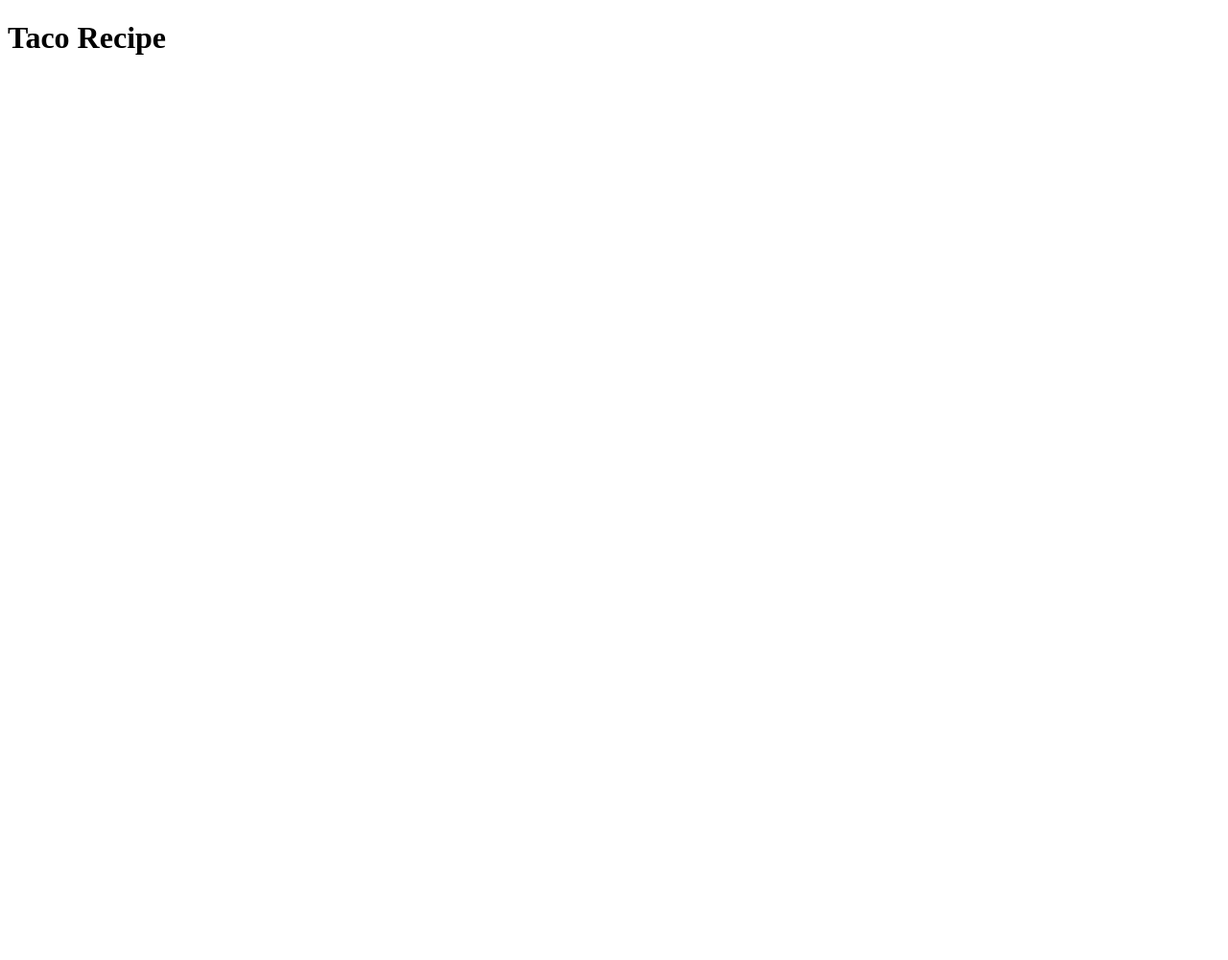
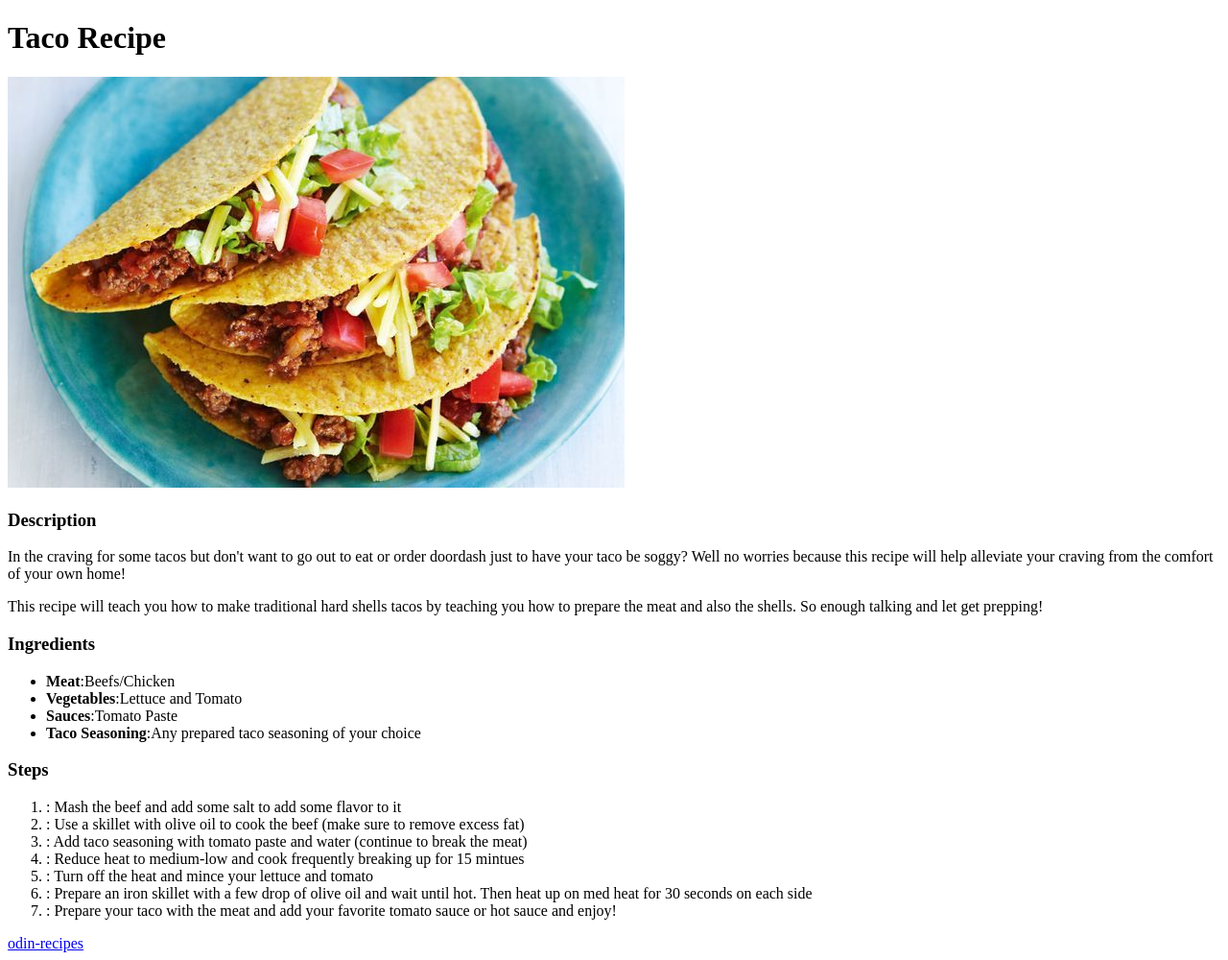
Before and after one commit to CodingGhost2/odin-recipes, a plain HTML site: page recipes/tacos.html in a window 1280 px wide. Shown: the whole page at 96% size. Before the commit the page ends 800 px from the top, so only its background shows below. Drawn offline with Linux system fonts and the light colour scheme.

Commit message:
feat[build]: add taco recipes
add images for taco

add ingredients

add steps

add link to index.html

```diff
--- a/recipes/tacos.html
+++ b/recipes/tacos.html
@@ -6,5 +6,29 @@
     </head>
     <body>
         <h1>Taco Recipe</h1>
+        <img src= "../images/tacos.jpeg">
+        <h3><strong>Description</strong></h3>
+            <p>In the craving for some tacos but don't want to go out to eat or order doordash just to have your taco be soggy?
+                Well no worries because this recipe will help alleviate your craving from the comfort of your own home!</p>
+            <p>This recipe will teach you how to make traditional hard shells tacos by teaching you how to prepare
+                the meat and also the shells. So enough talking and let get prepping!</p>
+        <h3>Ingredients</h3>
+            <ul>
+                <li><strong>Meat</strong>:Beefs/Chicken</li>
+                <li><strong>Vegetables</strong>:Lettuce and Tomato</li>
+                <li><strong>Sauces</strong>:Tomato Paste</li>
+                <li><strong>Taco Seasoning</strong>:Any prepared taco seasoning of your choice</li>
+            </ul>
+        <h3>Steps</h3>
+            <ol>
+                <li>: Mash the beef and add some salt to add some flavor to it</li>
+                <li>: Use a skillet with olive oil to cook the beef (make sure to remove excess fat)</li>
+                <li>: Add taco seasoning with tomato paste and water (continue to break the meat)</li>
+                <li>: Reduce heat to medium-low and cook frequently breaking up for 15 mintues</li>
+                <li>: Turn off the heat and mince your lettuce and tomato</li>
+                <li>: Prepare an iron skillet with a few drop of olive oil and wait until hot. Then heat up on med heat for 30 seconds on each side</li>
+                <li>: Prepare your taco with the meat and add your favorite tomato sauce or hot sauce and enjoy!</li>
+            </ol>
+        <a href="../index.html" rel="noopener noreferrer">odin-recipes</a>
     </body>
 </html>
```
Also changed, not shown: index.html (+2 -2 lines), images/tacos.jpeg (added).
